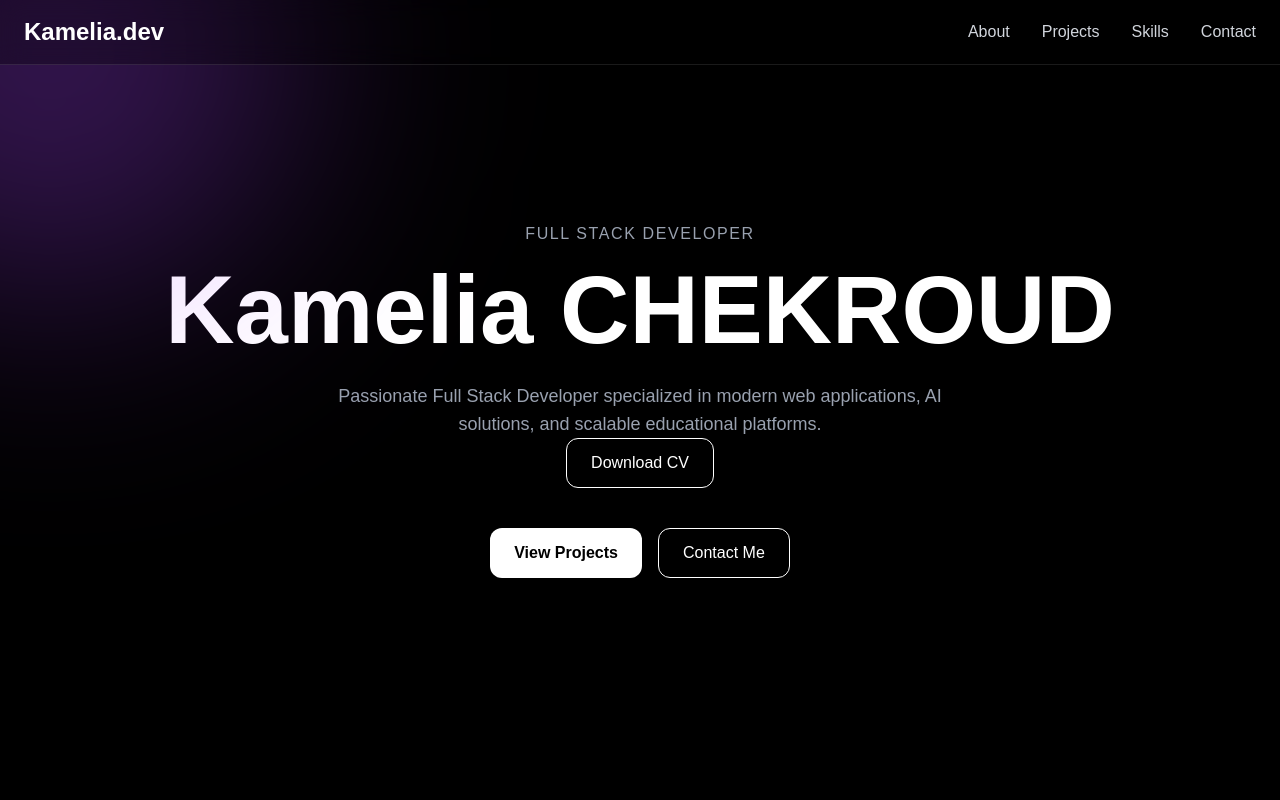
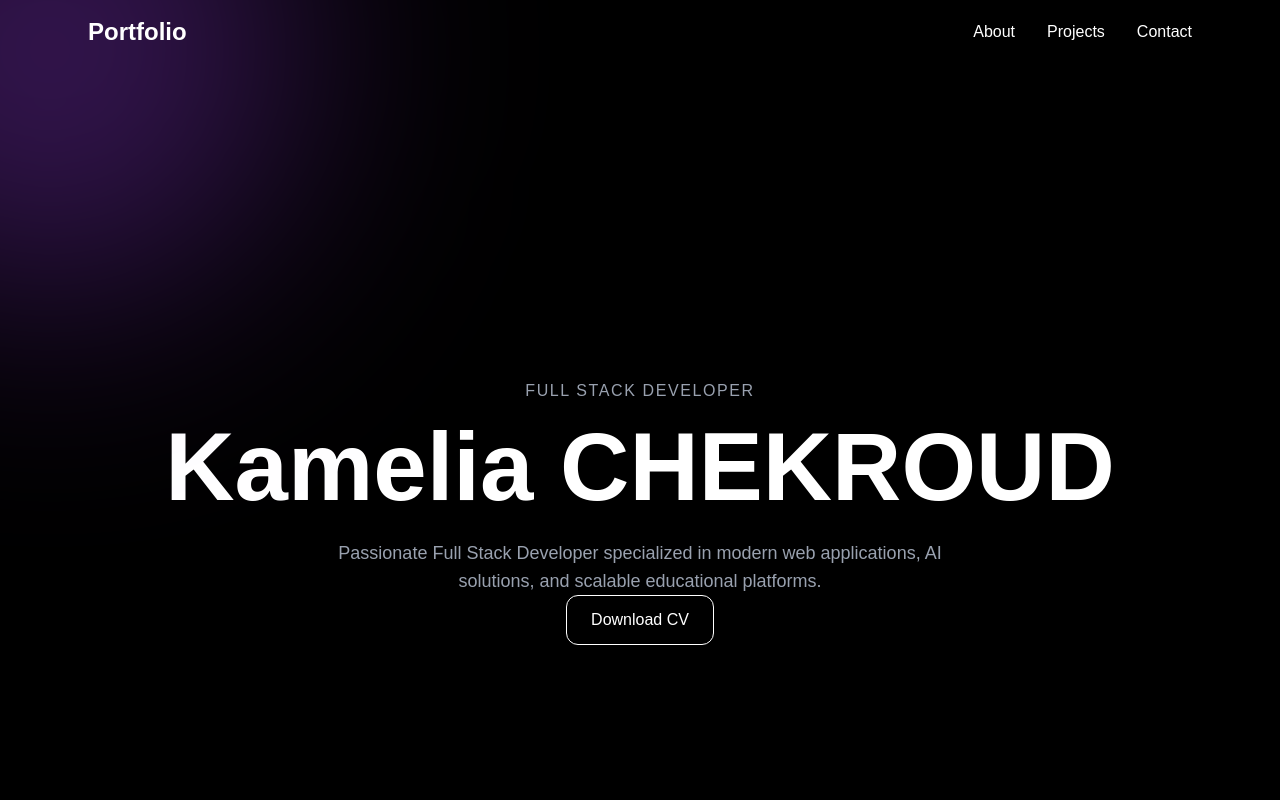
Before and after one commit to dkchekroud/portfolio, a Next.js app: page / in a window 1280 px wide. Shown: the top 800 px of the page. Built offline with nearby package versions, Linux system fonts and the light colour scheme.

Commit message:
update portfolio

```diff
--- /dev/null
+++ b/app/ScrollToTop.tsx
@@ -0,0 +1,42 @@
+"use client";
+
+import { useEffect, useState } from "react";
+
+export default function ScrollToTop() {
+  const [visible, setVisible] = useState(false);
+
+  useEffect(() => {
+    const toggleVisibility = () => {
+      if (window.scrollY > 300) {
+        setVisible(true);
+      } else {
+        setVisible(false);
+      }
+    };
+
+    window.addEventListener("scroll", toggleVisibility);
+
+    return () =>
+      window.removeEventListener("scroll", toggleVisibility);
+  }, []);
+
+  const scrollToTop = () => {
+    window.scrollTo({
+      top: 0,
+      behavior: "smooth",
+    });
+  };
+
+  return (
+    <>
+      {visible && (
+        <button
+          onClick={scrollToTop}
+          className="fixed bottom-6 right-6 bg-cyan-500 hover:bg-cyan-400 text-white p-4 rounded-full shadow-lg transition duration-300 z-50"
+        >
+          ↑
+        </button>
+      )}
+    </>
+  );
+}
--- a/app/globals.css
+++ b/app/globals.css
@@ -9,3 +9,7 @@ body {
   color: white;
   font-family: Arial, Helvetica, sans-serif;
 }
+
+html {
+  scroll-behavior: smooth;
+}
--- a/app/page.tsx
+++ b/app/page.tsx
@@ -1,9 +1,10 @@
 import Navbar from "@/components/Navbar";
 import FadeIn from "@/components/FadeIn";
+import ScrollToTop from "./ScrollToTop";
 
 export default function Home() {
   return (
-    <main className="bg-black text-white min-h-screen relative overflow-hidden">
+    <main className= "pt-28 bg-black text-white min-h-screen relative overflow-hidden">
 <div className="absolute top-[-200px] left-[-200px] w-[500px] h-[500px] bg-purple-500/30 rounded-full blur-[120px]" />
 
 <div className="absolute bottom-[-200px] right-[-200px] w-[500px] h-[500px] bg-blue-500/30 rounded-full blur-[120px]" />
@@ -30,20 +31,8 @@ export default function Home() {
 >
   Download CV
 </a>
+      </section>
 
-        <div className="flex gap-4 mt-10">
-
-          <button className="bg-white text-black px-6 py-3 rounded-xl font-semibold hover:scale-105 hover:shadow-2xl transition">
-            View Projects
-          </button>
-
-          <button className="border border-white px-6 py-3 rounded-xl hover:bg-white hover:text-black transition">
-            Contact Me
-          </button>
-
-        </div>
-
-      </section>
 <FadeIn>
       <section
   id="about"
@@ -404,12 +393,13 @@ export default function Home() {
 
   <div className="flex flex-wrap justify-center gap-6 mt-12">
 
-    <a
-      href="dk.chekroud@ensta.edu.dz"
-      className="bg-white text-black px-6 py-3 rounded-xl font-semibold hover:scale-105 transition"
-    >
-      Email Me
-    </a>
+
+<a
+  href="mailto:chekroud.kamiii@gmail.com?subject=Contact Portfolio&body=Bonjour,"
+  className="border border-white/20 px-6 py-3 rounded-xl hover:bg-white hover:text-black transition"
+>
+  📧 Email Me
+</a>
 
     <a
       href="https://github.com/dkchekroud"
@@ -434,6 +424,9 @@ export default function Home() {
 <footer className="border-t border-white/10 py-8 text-center text-gray-500">
   © 2026 Kamelia Chekroud — Full Stack Developer
 </footer>
+
+<ScrollToTop />
+
     </main>
   );
 
--- a/components/Navbar.tsx
+++ b/components/Navbar.tsx
@@ -1,41 +1,76 @@
+"use client";
+
+import { useEffect, useState } from "react";
+
 export default function Navbar() {
+  const [menuOpen, setMenuOpen] = useState(false);
+  const [scrolled, setScrolled] = useState(false);
+
+  useEffect(() => {
+    const handleScroll = () => {
+      setScrolled(window.scrollY > 50);
+    };
+
+    window.addEventListener("scroll", handleScroll);
+
+    return () => window.removeEventListener("scroll", handleScroll);
+  }, []);
+
   return (
-    <nav className="fixed top-0 left-0 w-full backdrop-blur-md bg-black/30 border-b border-white/10 z-50">
+    <nav
+      className={`fixed top-0 left-0 w-full z-50 transition-all duration-300 ${
+        scrolled
+          ? "bg-black/80 backdrop-blur-md shadow-lg border-b border-white/10"
+          : "bg-transparent"
+      }`}
+    >
+      <div className="max-w-6xl mx-auto px-6 py-4 flex items-center justify-between">
 
-      <div className="max-w-7xl mx-auto px-6 py-4 flex justify-between items-center">
-
-        <h1 className="text-2xl font-bold">
-          Kamelia.dev
+        {/* Logo */}
+        <h1 className="text-white text-2xl font-bold">
+          Portfolio
         </h1>
 
-        <ul className="hidden md:flex gap-8 text-gray-300">
-          <li>
-            <a href="#about" className="hover:text-white transition">
-              About
-            </a>
-          </li>
+        {/* Desktop Menu */}
+        <div className="hidden md:flex gap-8 text-white">
+          <a href="#about" className="hover:text-cyan-400 transition">
+            About
+          </a>
 
-          <li>
-            <a href="#projects" className="hover:text-white transition">
-              Projects
-            </a>
-          </li>
+          <a href="#projects" className="hover:text-cyan-400 transition">
+            Projects
+          </a>
 
-          <li>
-            <a href="#skills" className="hover:text-white transition">
-              Skills
-            </a>
-          </li>
+          <a href="#contact" className="hover:text-cyan-400 transition">
+            Contact
+          </a>
+        </div>
 
-          <li>
-            <a href="#contact" className="hover:text-white transition">
-              Contact
-            </a>
-          </li>
-        </ul>
-
+        {/* Mobile Button */}
+        <button
+          className="md:hidden text-white text-3xl"
+          onClick={() => setMenuOpen(!menuOpen)}
+        >
+          ☰
+        </button>
       </div>
 
+      {/* Mobile Menu */}
+      {menuOpen && (
+        <div className="md:hidden bg-black border-t border-white/10 px-6 py-4 flex flex-col gap-4 text-white">
+          <a href="#about" onClick={() => setMenuOpen(false)}>
+            About
+          </a>
+
+          <a href="#projects" onClick={() => setMenuOpen(false)}>
+            Projects
+          </a>
+
+          <a href="#contact" onClick={() => setMenuOpen(false)}>
+            Contact
+          </a>
+        </div>
+      )}
     </nav>
   );
 }
```
